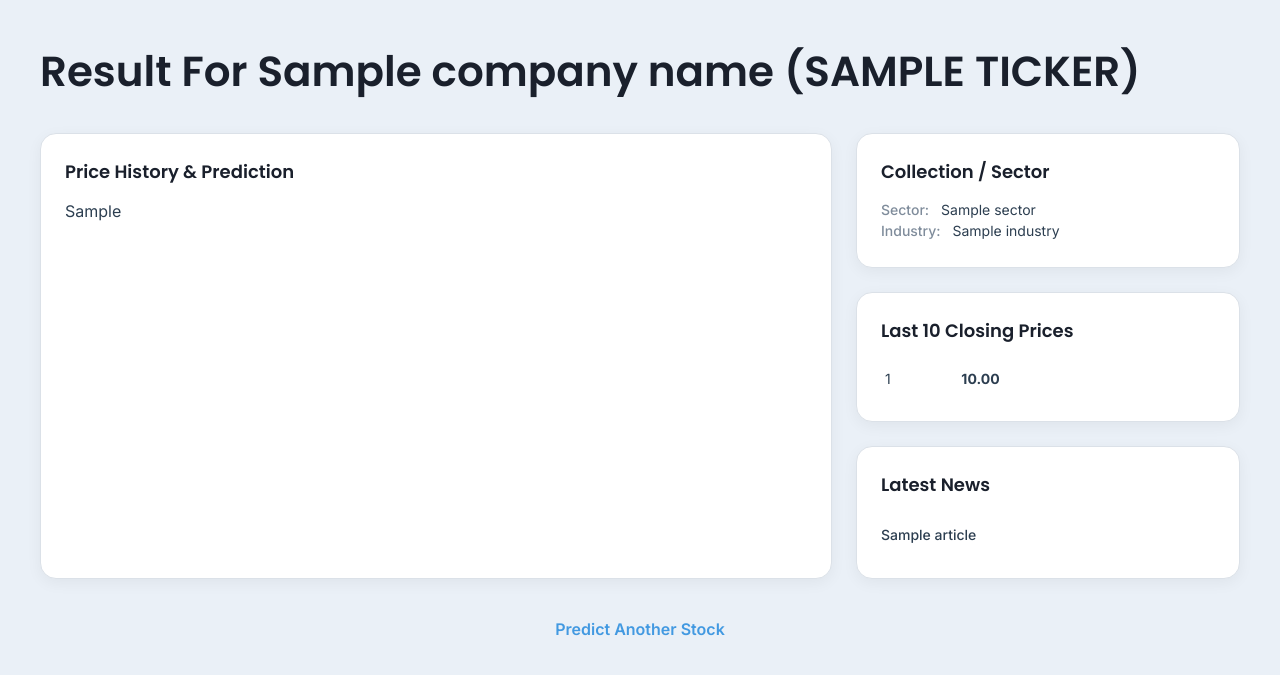
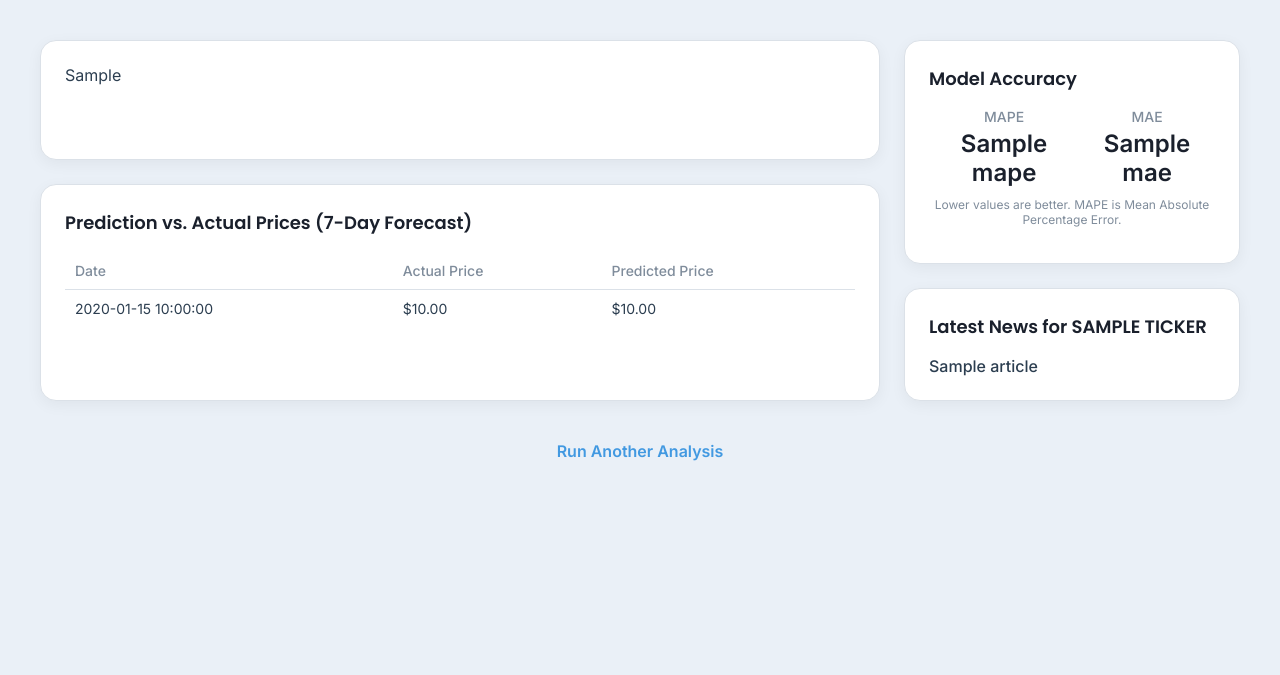
Before and after one commit to Vidula-raghavendra/Bulls-n-Bears, a Flask app: template templates/results.html in a window 1280 px wide. Shown: the top 675 px of the page. Run offline with Flask 3, Linux system fonts and the light colour scheme; the template is opened without the code that fills it: most values are stand-ins (such as "Sample title", 1, 10 or a date in 2020); some libraries are stand-ins or nearby versions.

Commit message:
accuracy commit

```diff
--- a/app.py
+++ b/app.py
@@ -8,22 +8,54 @@ from flask import Flask, request, render_template
 import plotly.graph_objects as go
 from GoogleNews import GoogleNews
 
-# Keras/TensorFlow imports are kept for potential local use with the real model
+# Keras/TensorFlow imports
 from sklearn.preprocessing import MinMaxScaler
+from sklearn.metrics import mean_absolute_error
 from keras.models import Sequential
 from keras.layers import LSTM, Dense, Dropout
-from keras.callbacks import EarlyStopping
 
 app = Flask(__name__)
 
+# --- REAL LSTM MODEL TRAINING FUNCTION ---
+def create_and_train_lstm(data):
+    """
+    Creates, trains, and returns an LSTM model, along with the scaler and key parameters.
+    """
+    scaler = MinMaxScaler(feature_range=(0, 1))
+    scaled_data = scaler.fit_transform(data['Close'].values.reshape(-1, 1))
 
-# ------------------------ News Function ------------------------
+    prediction_days = 60  # Lookback period
+
+    x_train, y_train = [], []
+    for i in range(prediction_days, len(scaled_data)):
+        x_train.append(scaled_data[i - prediction_days:i, 0])
+        y_train.append(scaled_data[i, 0])
+
+    x_train, y_train = np.array(x_train), np.array(y_train)
+    x_train = np.reshape(x_train, (x_train.shape[0], x_train.shape[1], 1))
+
+    # Build the LSTM Model
+    model = Sequential([
+        LSTM(units=50, return_sequences=True, input_shape=(x_train.shape[1], 1)),
+        Dropout(0.2),
+        LSTM(units=50, return_sequences=False),
+        Dropout(0.2),
+        Dense(units=1)
+    ])
+    model.compile(optimizer='adam', loss='mean_squared_error')
+
+    # Train the model. verbose=0 keeps the console clean during requests.
+    model.fit(x_train, y_train, epochs=10, batch_size=32, verbose=0)
+
+    return model, scaler, scaled_data, prediction_days
+
+# --- NEWS FUNCTION ---
 def get_news(query, limit=5):
     """Fetches recent news articles for a given query."""
     try:
         googlenews = GoogleNews(lang='en', region='US')
         googlenews.search(f"{query} stock")
-        results = googlenews.result(sort=True)[:limit] # sort=True gets most recent
+        results = googlenews.result(sort=True)[:limit]
         articles = []
         for r in results:
             title = r.get("title")
@@ -37,23 +69,7 @@ def get_news(query, limit=5):
         app.logger.error(f"Error fetching news for {query}: {e}")
         return []
 
-# ------------------------ Mock Prediction Function (for Deployment) ------------------------
-def create_lstm_model_and_predict(data, future_days=7):
-    """
-    MOCK FUNCTION: Generates a realistic-looking but fake prediction.
-    It takes the last day's price and creates small, random daily changes.
-    """
-    last_price = data['Close'].iloc[-1]
-    future_prices = []
-    current_price = last_price
-    for _ in range(future_days):
-        change_percent = np.random.uniform(-0.025, 0.025)
-        current_price *= (1 + change_percent)
-        future_prices.append(current_price)
-    return np.array(future_prices)
-
-
-# ------------------------ Web App Routes ------------------------
+# --- WEB APP ROUTES ---
 @app.route('/')
 def home():
     """Renders the home page."""
@@ -62,76 +78,91 @@ def home():
 
 @app.route('/predict', methods=['POST'])
 def predict():
-    """Handles the form submission and displays prediction results."""
+    """Handles the backtesting request and displays accuracy results."""
     ticker = request.form.get('ticker')
-    if not ticker:
-        return render_template('results.html', error="Ticker symbol cannot be empty.")
+    backtest_date_str = request.form.get('backtest_date')
+
+    if not ticker or not backtest_date_str:
+        return render_template('results.html', error="Ticker and a valid backtest date are required.")
 
     try:
+        backtest_date = datetime.datetime.strptime(backtest_date_str, '%Y-%m-%d')
+
+        # --- 1. Data Fetching ---
+        training_end_date = backtest_date
+        training_start_date = training_end_date - datetime.timedelta(days=365*2)
+        actual_data_end_date = training_end_date + datetime.timedelta(days=12) # Fetch extra days to ensure we get 7 trading days
+
         stock = yf.Ticker(ticker)
-        end = datetime.datetime.today()
-        start = end - datetime.timedelta(days=365 * 2)
-        data = stock.history(start=start, end=end)
+        training_data = stock.history(start=training_start_date, end=training_end_date)
+        actual_data = stock.history(start=training_end_date, end=actual_data_end_date)
 
-        if data.empty:
-            error_msg = f"No data found for ticker '{ticker}'. This could be an invalid symbol or a delisted stock."
-            return render_template('results.html', ticker=ticker, error=error_msg)
+        if training_data.empty or len(training_data) < 60:
+            return render_template('results.html', error=f"Not enough historical data for {ticker} before {backtest_date_str}. Please choose an earlier date.")
 
-        # --- START OF THE ROBUST FIX ---
-        # We will try to get the detailed info, but have a fallback if it fails.
-        try:
-            company_info = stock.info
-            # Check if the info dictionary is valid, sometimes it returns just {'regularMarketPrice': None}
-            if company_info and company_info.get('logo_url'):
-                company_name = company_info.get('longName', ticker.upper())
-                sector = company_info.get('sector', 'N/A')
-                industry = company_info.get('industry', 'N/A')
-                quote_type = company_info.get('quoteType', 'N/A')
-            else:
-                # If the info is incomplete, raise an exception to go to the fallback plan.
-                raise ValueError("Incomplete data from yfinance.info")
-        except Exception as e:
-            app.logger.warning(f"Could not fetch .info for {ticker}: {e}. Using fallback.")
-            # Fallback Plan: Use basic info and defaults.
-            company_name = ticker.upper()
-            sector = 'N/A'
-            industry = 'N/A'
-            quote_type = 'N/A' # We don't know the type for sure
-        # --- END OF THE ROBUST FIX ---
+        # --- 2. Model Training and Prediction ---
+        model, scaler, scaled_data, prediction_days = create_and_train_lstm(training_data)
 
-        news_articles = get_news(company_name if company_name != ticker.upper() else ticker)
-        last_10_days = data.tail(10).reset_index()[['Date', 'Close']].to_dict('records')
-        last_10_days = [{'index': row['Date'].strftime('%Y-%m-%d'), 'Close': row['Close']} for row in last_10_days]
+        last_sequence = scaled_data[-prediction_days:]
+        future_predictions_scaled = []
+        for _ in range(7):
+            input_seq = np.reshape(last_sequence, (1, prediction_days, 1))
+            predicted_scaled = model.predict(input_seq, verbose=0)[0][0]
+            future_predictions_scaled.append(predicted_scaled)
+            last_sequence = np.append(last_sequence[1:], [[predicted_scaled]], axis=0)
 
-        future_prices = create_lstm_model_and_predict(data)
-        future_dates = [(datetime.datetime.today() + datetime.timedelta(days=i + 1)) for i in range(len(future_prices))]
+        predicted_prices = scaler.inverse_transform(np.array(future_predictions_scaled).reshape(-1, 1)).flatten()
 
-        # Create Plotly graph
+        # --- 3. Accuracy Calculation ---
+        actual_prices = actual_data['Close'].values[1:8] # Skip the test date, take next 7
+
+        if len(actual_prices) < 7:
+            return render_template('results.html', error=f"Could not retrieve 7 full trading days after {backtest_date_str} (market might have been closed). Please select a different date.")
+
+        predicted_prices = predicted_prices[:len(actual_prices)]
+
+        mae = mean_absolute_error(actual_prices, predicted_prices)
+        mape = np.mean(np.abs((actual_prices - predicted_prices) / actual_prices)) * 100
+
+        prediction_dates = pd.to_datetime(actual_data.index[1:8])
+        comparison_data = pd.DataFrame({
+            'Date': prediction_dates.strftime('%Y-%m-%d'),
+            'Actual Price': actual_prices,
+            'Predicted Price': predicted_prices
+        }).to_dict('records')
+
+        # --- 4. Visualization ---
         fig = go.Figure()
-        fig.add_trace(go.Scatter(x=data.index, y=data['Close'], mode='lines', name='Historical Close', line=dict(color='#4299e1', width=3)))
-        fig.add_trace(go.Scatter(x=future_dates, y=future_prices, mode='lines', name='Predicted Close', line=dict(color='#f56565', dash='dash', width=3)))
+        fig.add_trace(go.Scatter(x=training_data.index, y=training_data['Close'], mode='lines', name='Historical Price', line=dict(color='#4299e1')))
+        fig.add_trace(go.Scatter(x=prediction_dates, y=actual_prices, mode='lines', name='Actual Price', line=dict(color='#2ecc71', width=3)))
+        fig.add_trace(go.Scatter(x=prediction_dates, y=predicted_prices, mode='lines', name='Predicted Price', line=dict(color='#e74c3c', dash='dash', width=3)))
+
         fig.update_layout(
-            title=None, xaxis_title=None, yaxis_title='Stock Price',
-            template='plotly_white', legend=dict(x=0.01, y=0.99, bordercolor='lightgray', borderwidth=1),
-            margin=dict(l=20, r=20, t=20, b=20)
+            title=f"Backtest Results for {ticker} from {backtest_date_str}",
+            xaxis_title=None, yaxis_title='Stock Price', template='plotly_white',
+            legend=dict(x=0.01, y=0.99, bordercolor='lightgray', borderwidth=1),
+            margin=dict(l=20, r=20, t=40, b=20)
         )
         plot_html = fig.to_html(full_html=False, config={'displayModeBar': False})
+
+        # --- 5. Other Info ---
+        company_info = stock.info
+        company_name = company_info.get('longName', ticker.upper())
+        news_articles = get_news(company_name)
 
         return render_template('results.html',
                                ticker=ticker,
                                company_name=company_name,
-                               sector=sector,
-                               industry=industry,
-                               quote_type=quote_type,
                                plot_html=plot_html,
-                               last_10_days=last_10_days,
+                               mae=f"${mae:.2f}",
+                               mape=f"{mape:.2f}%",
+                               comparison_data=comparison_data,
                                news_articles=news_articles)
 
     except Exception as e:
-        app.logger.error(f"Major error processing ticker {ticker}: {e}")
-        error_message = f"A critical error occurred. Please check the ticker symbol or try again later."
-        return render_template('results.html', ticker=ticker, error=error_message)
+        app.logger.error(f"Major error processing request: {e}")
+        return render_template('results.html', error="An unexpected error occurred. Please check your inputs or try again later.")
 
-# ------------------------ Run Server ------------------------
+# ------------------------ RUN SERVER ------------------------
 if __name__ == '__main__':
     app.run(debug=True)
--- a/templates/results.html
+++ b/templates/results.html
@@ -8,184 +8,81 @@
     <link rel="preconnect" href="https://fonts.gstatic.com" crossorigin>
     <link href="https://fonts.googleapis.com/css2?family=Inter:wght@400;500;600;700&family=Poppins:wght@600&display=swap" rel="stylesheet">
     <style>
-        :root {
-            --bg-color: #eaf0f7;
-            --text-color: #2c3e50;
-            --card-bg: #ffffff;
-            --border-color: #dbe1e8;
-            --heading-color: #1a202c;
-            --subtle-text: #7f8c9b;
-            --link-color: #4299e1;
-        }
-        body {
-            font-family: 'Inter', sans-serif;
-            margin: 0;
-            background-color: var(--bg-color);
-            color: var(--text-color);
-        }
-        .container {
-            max-width: 1400px;
-            margin: 40px auto;
-            padding: 0 40px;
-        }
-
-        /* --- Error Card Styling (No changes needed here) --- */
-        .error-card {
-            background-color: var(--card-bg);
-            border-radius: 16px;
-            border: 1px solid var(--border-color);
-            padding: 60px 40px;
-            box-shadow: 0 4px 15px rgba(0, 0, 0, 0.05);
-            text-align: center;
-            max-width: 800px;
-            margin: 0 auto;
-        }
-        .error-card h2 {
-            font-family: 'Poppins', sans-serif;
-            font-size: 24px;
-            font-weight: 600;
-            color: var(--heading-color);
-            margin: 0 0 12px 0;
-        }
-        .error-card p {
-            font-size: 16px;
-            color: var(--subtle-text);
-            margin: 0 0 32px 0;
-        }
-        .error-card a {
-            font-weight: 600;
-            color: var(--link-color);
-            text-decoration: none;
-            font-size: 16px;
-        }
-        .error-card a:hover {
-            text-decoration: underline;
-        }
-
-        /* --- Results Grid Styling (No changes needed here) --- */
-        .result-header { margin-bottom: 30px; }
-        .result-header h1 {
-            font-family: 'Poppins', sans-serif;
-            font-size: 42px;
-            font-weight: 600;
-            color: var(--heading-color);
-            margin: 0;
-        }
-        .results-grid {
-            display: grid;
-            gap: 24px;
-            grid-template-columns: repeat(3, 1fr);
-            grid-template-rows: auto auto;
-            grid-template-areas:
-                "chart chart side1"
-                "chart chart side2"
-                "chart chart side3";
-        }
-        .card {
-            background-color: var(--card-bg);
-            border-radius: 16px;
-            border: 1px solid var(--border-color);
-            padding: 24px;
-            box-shadow: 0 4px 15px rgba(0, 0, 0, 0.05);
-        }
-        .card h3 {
-            font-family: 'Poppins', sans-serif;
-            font-size: 18px;
-            font-weight: 600;
-            margin: 0 0 16px 0;
-            color: var(--heading-color);
-        }
+        :root { --bg-color: #eaf0f7; --text-color: #2c3e50; --card-bg: #ffffff; --border-color: #dbe1e8; --heading-color: #1a202c; --subtle-text: #7f8c9b; --link-color: #4299e1; }
+        body { font-family: 'Inter', sans-serif; margin: 0; background-color: var(--bg-color); color: var(--text-color); }
+        .container { max-width: 1400px; margin: 40px auto; padding: 0 40px; }
+        .error-card { background-color: var(--card-bg); border-radius: 16px; border: 1px solid var(--border-color); padding: 60px 40px; box-shadow: 0 4px 15px rgba(0, 0, 0, 0.05); text-align: center; max-width: 800px; margin: 0 auto; }
+        .error-card h2 { font-family: 'Poppins', sans-serif; font-size: 24px; font-weight: 600; color: var(--heading-color); margin: 0 0 12px 0; }
+        .error-card p { font-size: 16px; color: var(--subtle-text); margin: 0 0 32px 0; }
+        .error-card a { font-weight: 600; color: var(--link-color); text-decoration: none; font-size: 16px; }
+        .results-grid { display: grid; gap: 24px; grid-template-columns: 2.5fr 1fr; grid-template-areas: "chart side" "comparison side"; }
+        .card { background-color: var(--card-bg); border-radius: 16px; border: 1px solid var(--border-color); padding: 24px; box-shadow: 0 4px 15px rgba(0, 0, 0, 0.05); }
+        .card h3 { font-family: 'Poppins', sans-serif; font-size: 18px; font-weight: 600; margin: 0 0 16px 0; color: var(--heading-color); }
         .chart-card { grid-area: chart; }
-        .sector-card { grid-area: side1; }
-        .prices-card { grid-area: side2; }
-        .news-card { grid-area: side3; }
-        .sector-info p { margin: 4px 0; font-size: 14px; }
-        .sector-info strong { color: var(--subtle-text); font-weight: 500; margin-right: 8px; }
+        .comparison-card { grid-area: comparison; }
+        .side-panel { grid-area: side; display: flex; flex-direction: column; gap: 24px; }
+        .accuracy-metrics { display: flex; justify-content: space-around; text-align: center; }
+        .metric h4 { margin: 0 0 4px 0; color: var(--subtle-text); font-size: 14px; font-weight: 500; }
+        .metric p { margin: 0; font-size: 24px; font-weight: 600; color: var(--heading-color); }
         table { width: 100%; border-collapse: collapse; font-size: 14px; }
-        th, td { text-align: left; padding: 10px 4px; border-bottom: 1px solid var(--border-color); }
+        th, td { text-align: left; padding: 10px; border-bottom: 1px solid var(--border-color); }
         th { color: var(--subtle-text); font-weight: 500; }
         tr:last-child td { border-bottom: none; }
-        .news-list { list-style: none; padding: 0; margin: 0; max-height: 250px; overflow-y: auto; }
-        .news-list li { padding: 10px 0; border-bottom: 1px solid var(--border-color); }
-        .news-list li:last-child { border-bottom: none; }
-        .news-list a { color: var(--text-color); text-decoration: none; font-weight: 500; font-size: 14px; transition: color 0.2s; }
-        .news-list a:hover { color: var(--link-color); }
+        .news-list { list-style: none; padding: 0; margin: 0; max-height: 300px; overflow-y: auto; }
+        .news-list a { color: var(--text-color); text-decoration: none; font-weight: 500; }
         .back-link { display: block; text-align: center; margin-top: 40px; font-weight: 600; color: var(--link-color); text-decoration: none; }
-
-        @media (max-width: 1200px) {
-            .results-grid {
-                grid-template-columns: repeat(2, 1fr);
-                grid-template-areas: "chart chart" "side1 side2" "side3 side3";
-            }
-        }
-        @media (max-width: 768px) {
-            .results-grid {
-                grid-template-columns: 1fr;
-                grid-template-areas: "chart" "side1" "side2" "side3";
-            }
-            .result-header h1 { font-size: 32px; }
-            .container { padding: 0 20px; margin: 20px auto; }
-        }
     </style>
 </head>
 <body>
     <div class="container">
-
-        <!-- *** START OF THE CRUCIAL FIX *** -->
-        <!-- This is a clean, top-level if/else statement. -->
-        <!-- It checks ONLY if the 'error' variable was passed from Flask. -->
-
         {% if error %}
-
-            <!-- If an error exists, and ONLY if an error exists, show this block. -->
             <div class="error-card">
                 <h2>An Error Occurred</h2>
                 <p>{{ error }}</p>
                 <a href="/">Try Again</a>
             </div>
-
         {% else %}
-
-            <!-- If there is NO error, show the entire results block. -->
-            <div class="result-header">
-                <h1>Result For {{ company_name }} ({{ ticker | upper }})</h1>
+            <div class="results-grid">
+                <div class="card chart-card">
+                    {{ plot_html | safe }}
                 </div>
 
-            <div class="results-grid">
-                <div class="card chart-card">
-                    <h3>Price History & Prediction</h3>
-                    <div class="plot-container">{{ plot_html | safe }}</div>
-                </div>
-
-                <div class="card sector-card">
-                    <h3>Collection / Sector</h3>
-                    {% if sector and sector != 'N/A' %}
-                        <div class="sector-info">
-                            <p><strong>Sector:</strong> {{ sector }}</p>
-                            <p><strong>Industry:</strong> {{ industry }}</p>
-                        </div>
-                    {% else %}
-                        <div class="sector-info">
-                            <p><strong>Asset Type:</strong> {{ quote_type }}</p>
-                            <p>This asset may be a collection or index and does not belong to a single sector.</p>
-                        </div>
-                    {% endif %}
-                </div>
-
-                <div class="card prices-card">
-                    <h3>Last 10 Closing Prices</h3>
+                <div class="card comparison-card">
+                    <h3>Prediction vs. Actual Prices (7-Day Forecast)</h3>
                     <table>
-                        {% for row in last_10_days %}
                         <tr>
-                                <td>{{ row['index'] }}</td>
-                                <td><strong>{{ "%.2f"|format(row['Close']) }}</strong></td>
+                            <th>Date</th>
+                            <th>Actual Price</th>
+                            <th>Predicted Price</th>
+                        </tr>
+                        {% for row in comparison_data %}
+                        <tr>
+                            <td>{{ row.Date }}</td>
+                            <td>${{ "%.2f"|format(row['Actual Price']) }}</td>
+                            <td>${{ "%.2f"|format(row['Predicted Price']) }}</td>
                         </tr>
                         {% endfor %}
                     </table>
                 </div>
 
-                <div class="card news-card">
-                    <h3>Latest News</h3>
+                <div class="side-panel">
+                    <div class="card">
+                        <h3>Model Accuracy</h3>
+                        <div class="accuracy-metrics">
+                            <div class="metric">
+                                <h4>MAPE</h4>
+                                <p>{{ mape }}</p>
+                            </div>
+                            <div class="metric">
+                                <h4>MAE</h4>
+                                <p>{{ mae }}</p>
+                            </div>
+                        </div>
+                         <p style="font-size:12px; color:#7f8c9b; text-align:center; margin-top:10px;">Lower values are better. MAPE is Mean Absolute Percentage Error.</p>
+                    </div>
+
+                    <div class="card">
+                        <h3>Latest News for {{ ticker | upper }}</h3>
                         {% if news_articles %}
                             <ul class="news-list">
                                 {% for article in news_articles %}
@@ -197,11 +94,9 @@
                         {% endif %}
                     </div>
                 </div>
-            <a href="/" class="back-link">Predict Another Stock</a>
-
+            </div>
+            <a href="/" class="back-link">Run Another Analysis</a>
         {% endif %}
-        <!-- *** END OF THE CRUCIAL FIX *** -->
-
     </div>
 </body>
 </html>
```
Also changed, not shown: templates/index.html (+67 -84 lines). Lines whose indentation alone changed are shown as unchanged.
